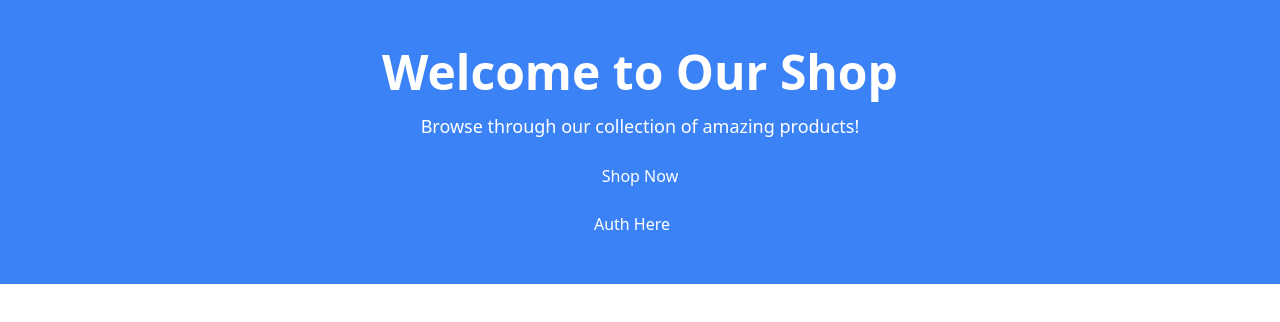
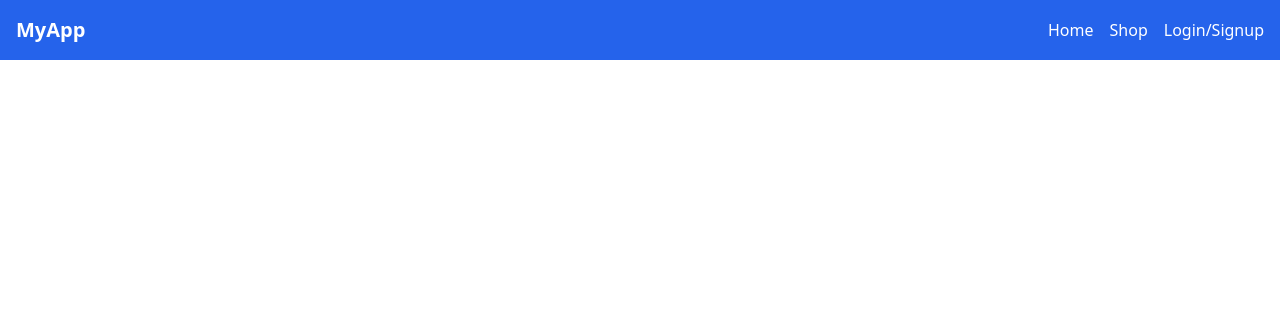
Before and after one commit to FucciUnavailable/fucci-commerce, a React (Create React App) app in the folder frontend/: page / in a window 1280 px wide. Shown: the top 322 px of the page. Built offline with nearby package versions, Linux system fonts and the light colour scheme.

Commit message:
feat: navbar

```diff
--- a/frontend/src/App.js
+++ b/frontend/src/App.js
@@ -7,15 +7,18 @@ import Cart from './pages/Cart';
 import Checkout from './pages/Checkout';
 import OrderConfirmation from './pages/OrderConfirmation';
 import Auth from './pages/Auth';
-
+import Navbar from './components/Navbar';
+import Profile from './pages/Profile';
 import PrivateRoute from './components/PrivateRoute';
 
 function App() {
   return (
     <Router>
+       <Navbar />
       <Routes>
-        <Route path="/" element={<Home />} />
+        <Route path="/home" element={<Home />} />
         <Route path="/shop" element={<Shop />} />
+        <Route path="/profile" element={<Profile />} />
         <Route path="/cart" element={<Cart />} />
         {/* Use PrivateRoute to protect the checkout route */}
         <Route path="/checkout" element={<PrivateRoute element={<Checkout />} />} />
--- /dev/null
+++ b/frontend/src/components/Navbar.js
@@ -0,0 +1,44 @@
+// frontend/src/components/Navbar.js
+import React from 'react';
+import { Link } from 'react-router-dom';
+import { useAuth } from '../context/AuthContext';
+import LogoutButton from './LogoutButton';
+
+const Navbar = () => {
+  const { user } = useAuth();
+
+  return (
+    <nav className="navbar bg-blue-600 text-white p-4 flex justify-between items-center">
+      {/* Logo/Home Link */}
+      <Link to="/" className="text-xl font-bold">
+        MyApp
+      </Link>
+
+      {/* Navigation Links */}
+      <div className="space-x-4">
+      <Link to="/home" className="hover:underline">
+              Home
+            </Link>
+        <Link to="/shop" className="hover:underline">
+
+          Shop
+        </Link>
+        {user ? (
+          <>
+
+            <Link to="/profile" className="hover:underline">
+              Profile
+            </Link>
+            <LogoutButton />
+          </>
+        ) : (
+          <Link to="/auth" className="hover:underline">
+            Login/Signup
+          </Link>
+        )}
+      </div>
+    </nav>
+  );
+};
+
+export default Navbar;
--- a/frontend/src/context/AuthContext.js
+++ b/frontend/src/context/AuthContext.js
@@ -20,9 +20,10 @@ export const AuthProvider = ({ children }) => {
 
   const login = async (email, password) => {
     const response = await axios.post('http://localhost:5000/api/auth/login', { email, password });
-    const { token, userId } = response.data;
+    console.log("this is the response to axios",response.data)
+    const { token, userId, name } = response.data;
     localStorage.setItem('token', token);
-    setUser({ userId, token });
+    setUser({ userId, token, name });
   };
 
   const register = async (name, email, password) => {
--- a/frontend/src/pages/Home.js
+++ b/frontend/src/pages/Home.js
@@ -2,15 +2,15 @@
 import React from 'react';
 import { Link } from 'react-router-dom';
 import { useAuth } from '../context/AuthContext'; // Import the AuthContext to check user state
-
 const Home = () => {
   const { user } = useAuth() || {}; // Safely access `user` from context
-
+  console.log(user)
   return (
     <div className="home">
       <header className="hero bg-blue-500 text-white p-12 text-center">
         <h1 className="text-5xl font-bold mb-4">Welcome to Our Shop</h1>
         {user ? (
+
           <div>
             <p className="text-lg mb-6">Hello, {user.name}! Ready to shop?</p>
             <Link to="/shop" className="btn btn-primary">Go to Shop</Link>
```
